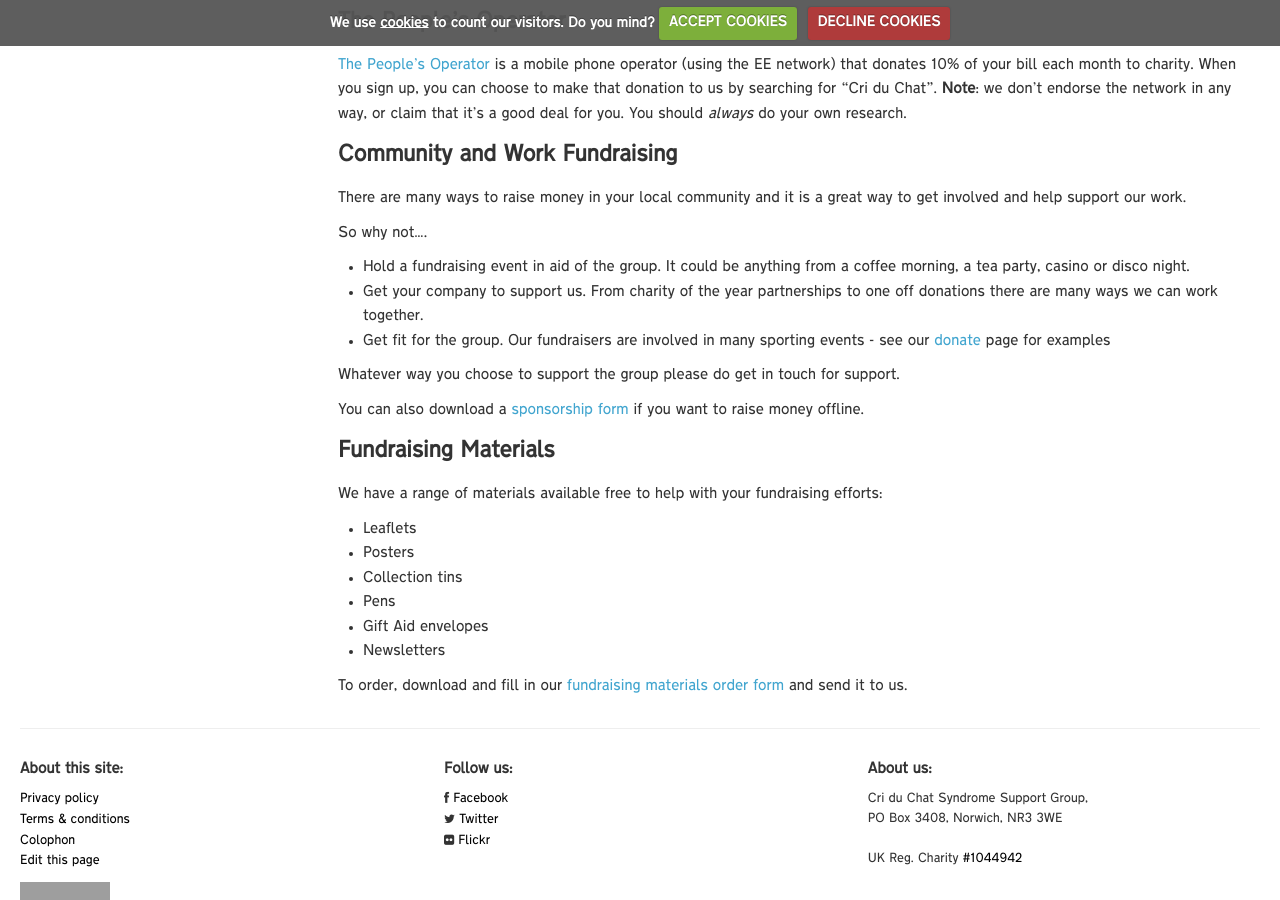
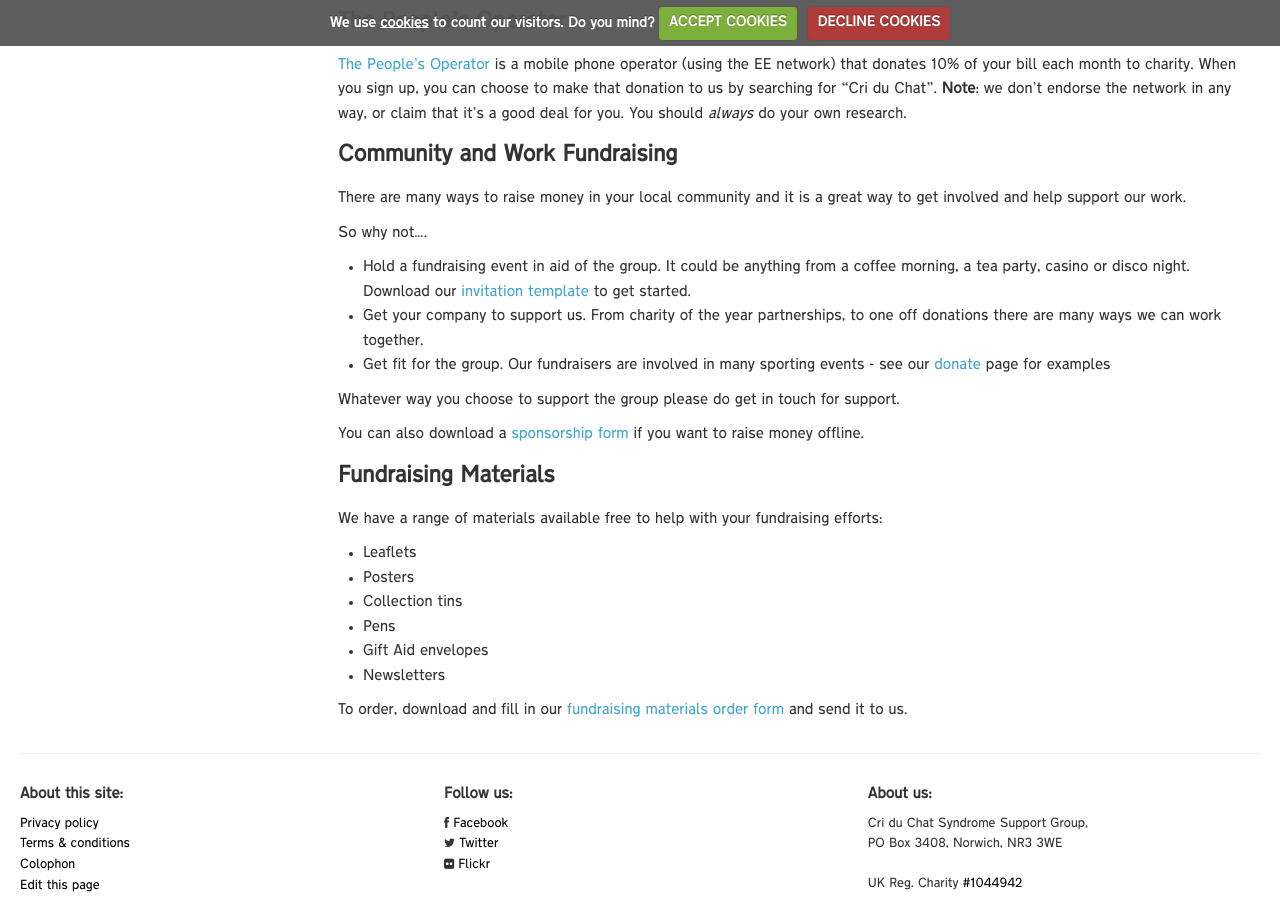
Before and after one commit to lucyjanetetlow/cdcssg.github.io, a Jekyll site: the page built from fundraising/ideas.md, in a window 1280 px wide and 900 px high, scrolled down 690 px. Built offline with Jekyll 4.4.1, drawn with Linux system fonts in a browser that asks for light colours; nearby versions of some CDN libraries; grey boxes are pictures that could not be loaded.

Commit message:
link coffee morning template

```diff
--- a/fundraising/ideas.md
+++ b/fundraising/ideas.md
@@ -39,8 +39,8 @@ There are many ways to raise money in your local community and it is a great way
 
 So why not....
 
-* Hold a fundraising event in aid of the group. It could be anything from a coffee morning, a tea party, casino or disco night.
-* Get your company to support us. From charity of the year partnerships to one off donations there are many ways we can work together.
+* Hold a fundraising event in aid of the group. It could be anything from a coffee morning, a tea party, casino or disco night. Download our [invitation template](/downloads/coffee_morning_invitation.doc) to get started.
+* Get your company to support us. From charity of the year partnerships, to one off donations there are many ways we can work together.
 * Get fit for the group. Our fundraisers are involved in many sporting events - see our [donate](donate.html) page for examples
 
 Whatever way you choose to support the group please do get in touch for support.
```
